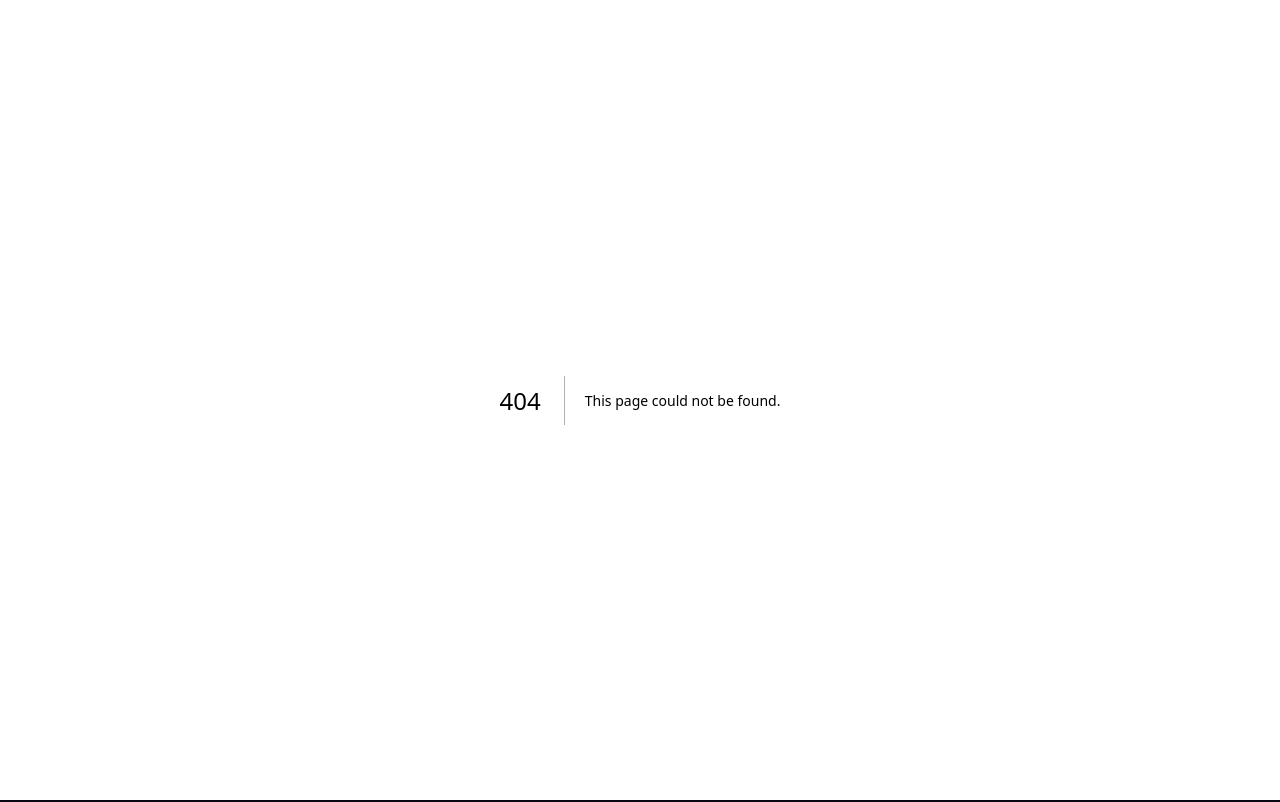
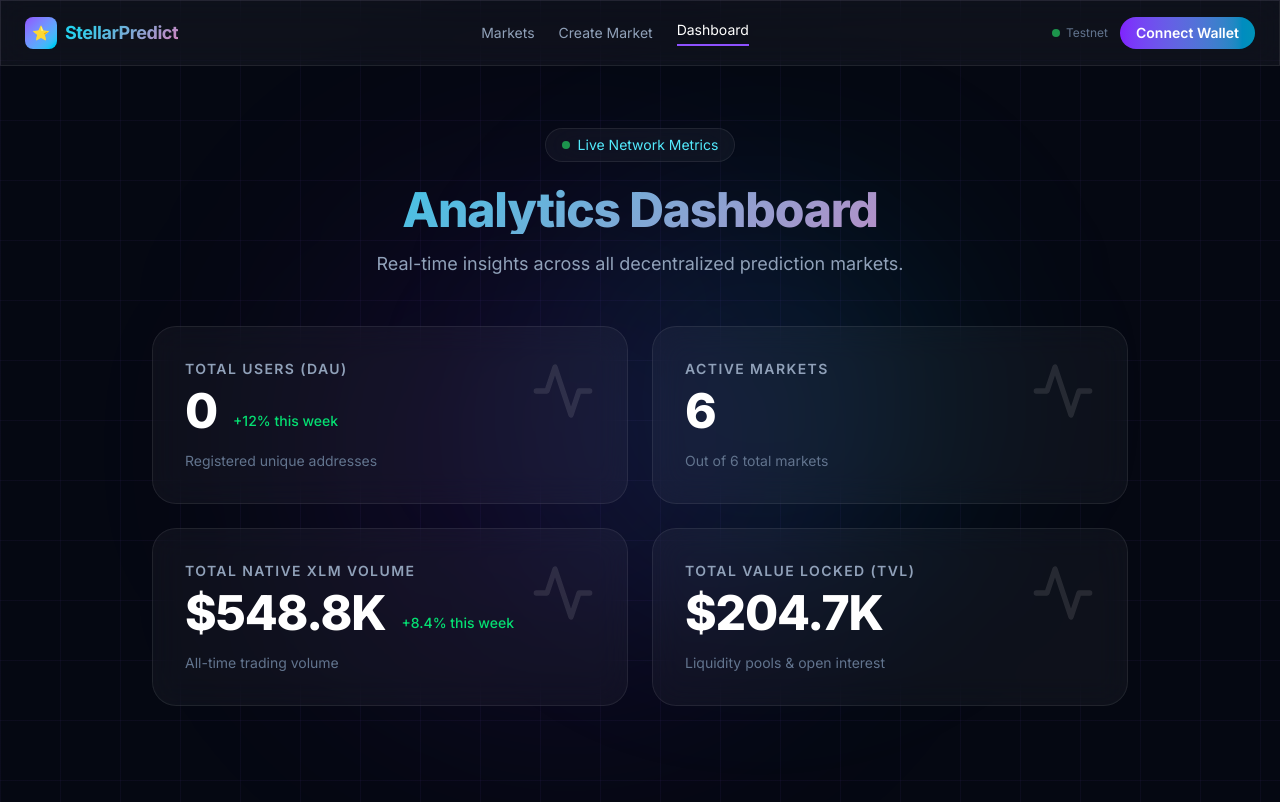
Before and after one commit to harshaljagdale0222/stellar-prediction-market, a Next.js app in the folder app/: page /dashboard in a window 1280 px wide. Before the commit this address had no page. Built offline with nearby package versions, Linux system fonts and the light colour scheme.

Commit message:
feat(ui): implement live metrics dashboard for level 6

```diff
--- /dev/null
+++ b/app/app/dashboard/page.tsx
@@ -0,0 +1,146 @@
+"use client";
+
+import { useState, useEffect } from "react";
+import Link from "next/link";
+import { formatCurrency, shortenAddress } from "@/lib/stellar";
+import { useWallet } from "@/app/context/WalletContext";
+import WalletModal from "@/app/components/WalletModal";
+
+function DashboardNavbar({ address, onOpenModal }: { address: string | null; onOpenModal: () => void }) {
+  return (
+    <nav className="fixed top-0 left-0 right-0 z-50 glass border-b border-white/5">
+      <div className="max-w-7xl mx-auto px-6 h-16 flex items-center justify-between">
+        <Link href="/" className="flex items-center gap-2">
+          <div className="w-8 h-8 rounded-lg bg-gradient-to-br from-violet-500 to-cyan-400 flex items-center justify-center text-sm font-bold">
+            ⭐
+          </div>
+          <span className="font-bold text-lg tracking-tight gradient-text">StellarPredict</span>
+        </Link>
+        <div className="hidden md:flex items-center gap-6 text-sm text-slate-400">
+          <Link href="/" className="hover:text-white transition-colors">Markets</Link>
+          <Link href="/create" className="hover:text-white transition-colors">Create Market</Link>
+          <Link href="/dashboard" className="text-white border-b-2 border-violet-500 pb-1">Dashboard</Link>
+        </div>
+        <div className="flex items-center gap-3">
+          <div className="flex items-center gap-1.5 text-xs text-slate-500">
+            <div className="pulse-dot" />
+            <span>Testnet</span>
+          </div>
+          {address ? (
+            <div className="glass px-3 py-1.5 rounded-full text-sm text-violet-300 font-mono border border-violet-500/30">
+              {shortenAddress(address)}
+            </div>
+          ) : (
+            <button
+              onClick={onOpenModal}
+              className="px-4 py-1.5 rounded-full bg-gradient-to-r from-violet-600 to-cyan-600 text-white text-sm font-semibold hover:opacity-90 transition-opacity"
+            >
+              Connect Wallet
+            </button>
+          )}
+        </div>
+      </div>
+    </nav>
+  );
+}
+
+export default function DashboardPage() {
+  const [stats, setStats] = useState<any>(null);
+  const [loading, setLoading] = useState(true);
+  const { address } = useWallet();
+  const [showWalletModal, setShowWalletModal] = useState(false);
+
+  useEffect(() => {
+    fetch("/api/stats")
+      .then((res) => res.json())
+      .then((data) => {
+        setStats(data.stats);
+        setLoading(false);
+      });
+  }, []);
+
+  return (
+    <div className="min-h-screen grid-bg relative">
+      <DashboardNavbar address={address} onOpenModal={() => setShowWalletModal(true)} />
+      {showWalletModal && <WalletModal onClose={() => setShowWalletModal(false)} />}
+
+      <main className="max-w-5xl mx-auto px-6 pt-32 pb-24">
+        <div className="mb-12 text-center relative z-10">
+          <div className="inline-flex items-center gap-2 glass px-4 py-1.5 rounded-full text-sm text-cyan-300 mb-6 border border-cyan-500/20">
+            <span className="pulse-dot !w-2 !h-2 bg-cyan-400" />
+            Live Network Metrics
+          </div>
+          <h1 className="text-4xl md:text-5xl font-extrabold tracking-tight mb-4 gradient-text">
+            Analytics Dashboard
+          </h1>
+          <p className="text-slate-400 text-lg max-w-2xl mx-auto">
+            Real-time insights across all decentralized prediction markets.
+          </p>
+        </div>
+
+        {loading ? (
+          <div className="grid grid-cols-1 md:grid-cols-2 gap-6 relative z-10">
+            {[1, 2, 3, 4].map((i) => (
+              <div key={i} className="glass rounded-3xl h-40 animate-pulse border border-white/5" />
+            ))}
+          </div>
+        ) : (
+          <div className="grid grid-cols-1 md:grid-cols-2 gap-6 relative z-10">
+            <StatCard
+              label="Total Users (DAU)"
+              value={stats?.totalUsers ?? "0"}
+              subtitle="Registered unique addresses"
+              trend="+12% this week"
+              trendUp={true}
+            />
+            <StatCard
+              label="Active Markets"
+              value={stats?.activeMarkets ?? "0"}
+              subtitle={`Out of ${stats?.totalMarkets ?? 0} total markets`}
+            />
+            <StatCard
+              label="Total Native XLM Volume"
+              value={formatCurrency(stats?.totalVolume ?? 0)}
+              subtitle="All-time trading volume"
+              trend="+8.4% this week"
+              trendUp={true}
+            />
+            <StatCard
+              label="Total Value Locked (TVL)"
+              value={formatCurrency(stats?.totalLiquidity ?? 0)}
+              subtitle="Liquidity pools & open interest"
+            />
+          </div>
+        )}
+      </main>
+
+      {/* Decorative Orbs */}
+      <div className="fixed inset-0 pointer-events-none z-0 overflow-hidden">
+        <div className="absolute top-1/4 left-1/4 w-[500px] h-[500px] bg-violet-600/10 rounded-full blur-[120px]" />
+        <div className="absolute bottom-1/4 right-1/4 w-[400px] h-[400px] bg-cyan-500/10 rounded-full blur-[100px]" />
+      </div>
+    </div>
+  );
+}
+
+function StatCard({ label, value, subtitle, trend, trendUp }: any) {
+  return (
+    <div className="glass p-8 rounded-3xl border border-white/10 hover:border-violet-500/30 transition-all duration-300 hover:-translate-y-1 hover:shadow-xl hover:shadow-violet-500/10 flex flex-col justify-center relative overflow-hidden group">
+      <div className="absolute top-0 right-0 p-8 opacity-10 group-hover:opacity-20 transition-opacity">
+        <svg width="64" height="64" viewBox="0 0 24 24" fill="none" stroke="currentColor" strokeWidth="2" strokeLinecap="round" strokeLinejoin="round" className="text-white">
+          <polyline points="22 12 18 12 15 21 9 3 6 12 2 12"></polyline>
+        </svg>
+      </div>
+      <p className="text-sm font-semibold text-slate-400 uppercase tracking-widest mb-2 relative z-10">{label}</p>
+      <div className="flex items-end gap-4 relative z-10">
+        <p className="text-4xl lg:text-5xl font-extrabold text-white tracking-tight">{value}</p>
+        {trend && (
+          <div className={`flex items-center gap-1 text-sm font-medium mb-1 ${trendUp ? 'text-green-400' : 'text-rose-400'}`}>
+            <span>{trend}</span>
+          </div>
+        )}
+      </div>
+      <p className="text-sm text-slate-500 mt-4 relative z-10">{subtitle}</p>
+    </div>
+  );
+}
--- a/app/app/page.tsx
+++ b/app/app/page.tsx
@@ -29,7 +29,7 @@ function Navbar({ address, onOpenModal }: { address: string | null; onOpenModal:
         <div className="hidden md:flex items-center gap-6 text-sm text-slate-400">
           <Link href="/" className="hover:text-white transition-colors">Markets</Link>
           <Link href="/create" className="hover:text-white transition-colors">Create Market</Link>
-          <a href="#" className="hover:text-white transition-colors">Portfolio</a>
+          <Link href="/dashboard" className="hover:text-white transition-colors">Dashboard</Link>
         </div>
 
         <div className="flex items-center gap-3">
```
